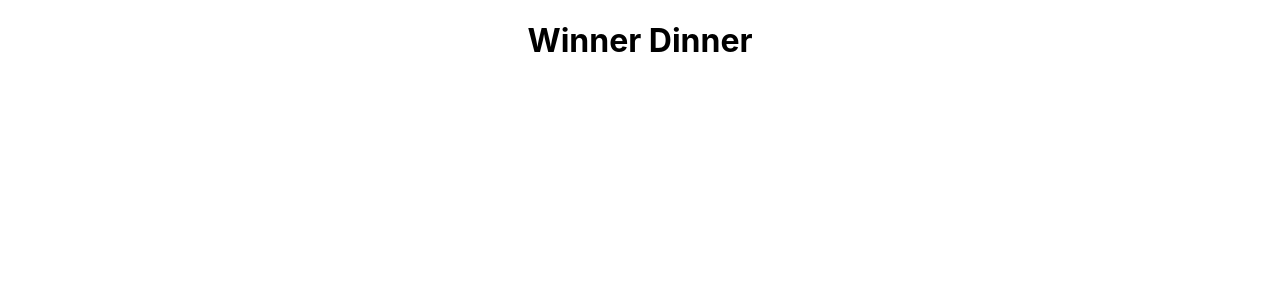
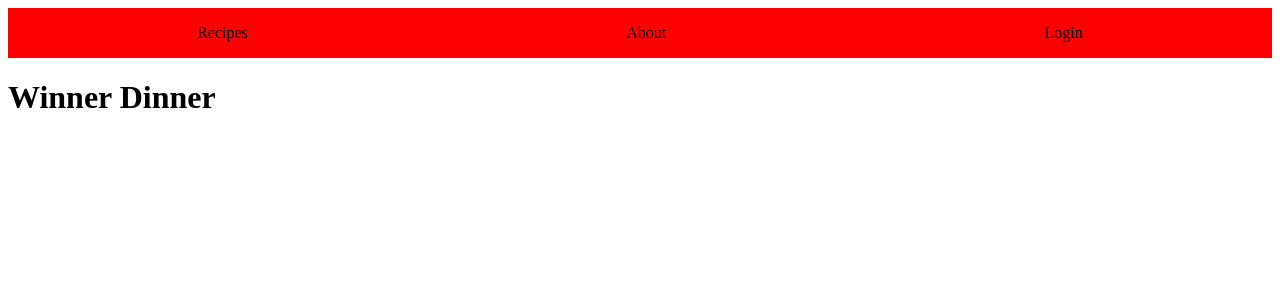
Before and after one commit to suero529/winnerdinner, a React (Create React App) app in the folder frontend/: page / in a window 1280 px wide. Shown: the top 300 px of the page. Built offline with nearby package versions, Linux system fonts and the light colour scheme.

Commit message:
navbar added

```diff
--- a/frontend/src/App.css
+++ b/frontend/src/App.css
@@ -1,38 +1,6 @@
-.App {
-  text-align: center;
+.navbar-box {
+  display: flex;
+  flex-direction: row;
+  justify-content: space-around;
+  background-color: red;
 }
-
-.App-logo {
-  height: 40vmin;
-  pointer-events: none;
-}
-
-@media (prefers-reduced-motion: no-preference) {
-  .App-logo {
-    animation: App-logo-spin infinite 20s linear;
-  }
-}
-
-.App-header {
-  background-color: #282c34;
-  min-height: 100vh;
-  display: flex;
-  flex-direction: column;
-  align-items: center;
-  justify-content: center;
-  font-size: calc(10px + 2vmin);
-  color: white;
-}
-
-.App-link {
-  color: #61dafb;
-}
-
-@keyframes App-logo-spin {
-  from {
-    transform: rotate(0deg);
-  }
-  to {
-    transform: rotate(360deg);
-  }
-}
--- a/frontend/src/App.js
+++ b/frontend/src/App.js
@@ -1,9 +1,11 @@
-import logo from "./logo.svg";
+import "./App.css";
+import Navbar from "./components/Navbar";
 import "./App.css";
 
 function App() {
   return (
-    <div className="App">
+    <div>
+      <Navbar />
       <h1>Winner Dinner</h1>
     </div>
   );
--- /dev/null
+++ b/frontend/src/components/Navbar/index.js
@@ -0,0 +1,15 @@
+import React from "react";
+
+const Navbar = () => {
+  return (
+    <div>
+      <div className="navbar-box">
+        <p>Recipes</p>
+        <p>About</p>
+        <p>Login</p>
+      </div>
+    </div>
+  );
+};
+
+export default Navbar;
--- a/frontend/src/index.css
+++ b/frontend/src/index.css
@@ -1,13 +1,5 @@
-body {
-  margin: 0;
-  font-family: -apple-system, BlinkMacSystemFont, 'Segoe UI', 'Roboto', 'Oxygen',
-    'Ubuntu', 'Cantarell', 'Fira Sans', 'Droid Sans', 'Helvetica Neue',
-    sans-serif;
-  -webkit-font-smoothing: antialiased;
-  -moz-osx-font-smoothing: grayscale;
+.navbar-box {
+  display: flex;
+  flex-direction: row;
+  background-color: red;
 }
-
-code {
-  font-family: source-code-pro, Menlo, Monaco, Consolas, 'Courier New',
-    monospace;
-}
```
